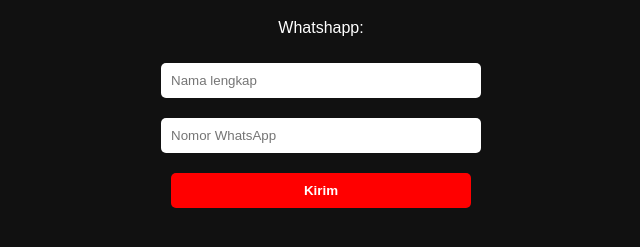
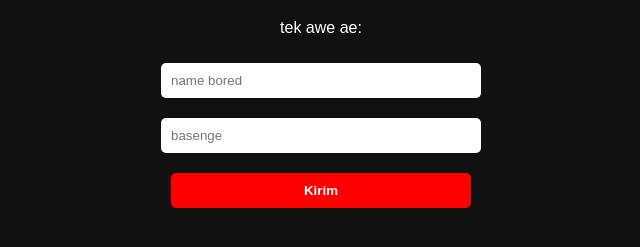
Before and after one commit to b813743/BAY_KM05, a plain HTML site: page Daftar.html in a window 1280 px wide. Shown: the part 119-366 px from the top of the page, without its empty margins (319-959 px from the left). Drawn offline with Linux system fonts and the light colour scheme.

Commit message:
Add files via upload
Signed-off-by: Bayu <baygaming648@gmail.com>

```diff
--- a/Daftar.html
+++ b/Daftar.html
@@ -29,9 +29,9 @@
 </head>
 <body>
   <h1>mass.bay</h1>
-  <p>Whatshapp:</p>
-  <input type="text" id="nama" placeholder="Nama lengkap" required><br>
-  <input type="text" id="nomor" placeholder="Nomor WhatsApp" required><br>
+  <p>tek awe ae:</p>
+  <input type="text" id="nama" placeholder="name bored" required><br>
+  <input type="text" id="nomor" placeholder="basenge" required><br>
   <button onclick="kirimWhatsApp()">Kirim</button>
 
   <script>
```
